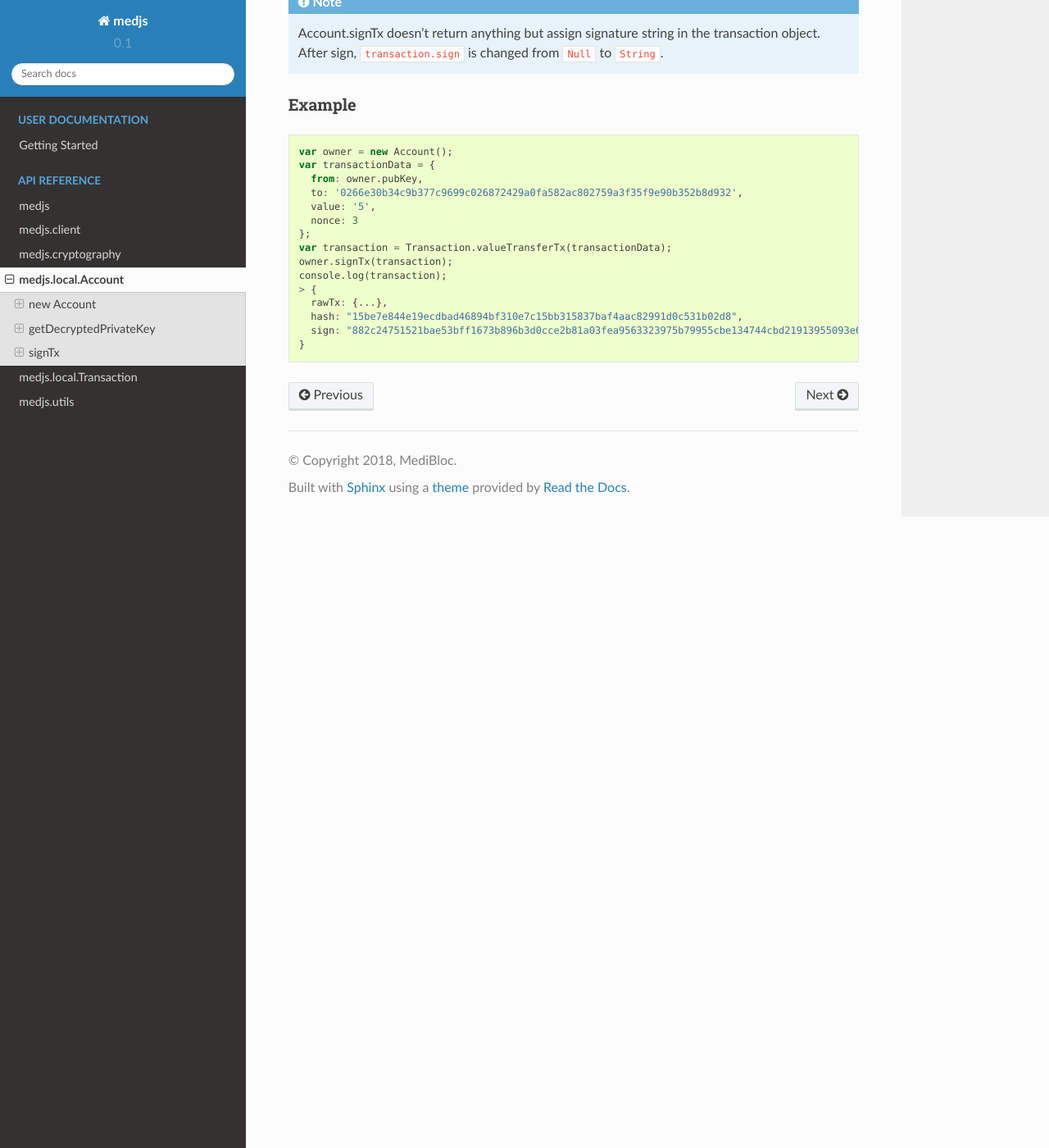
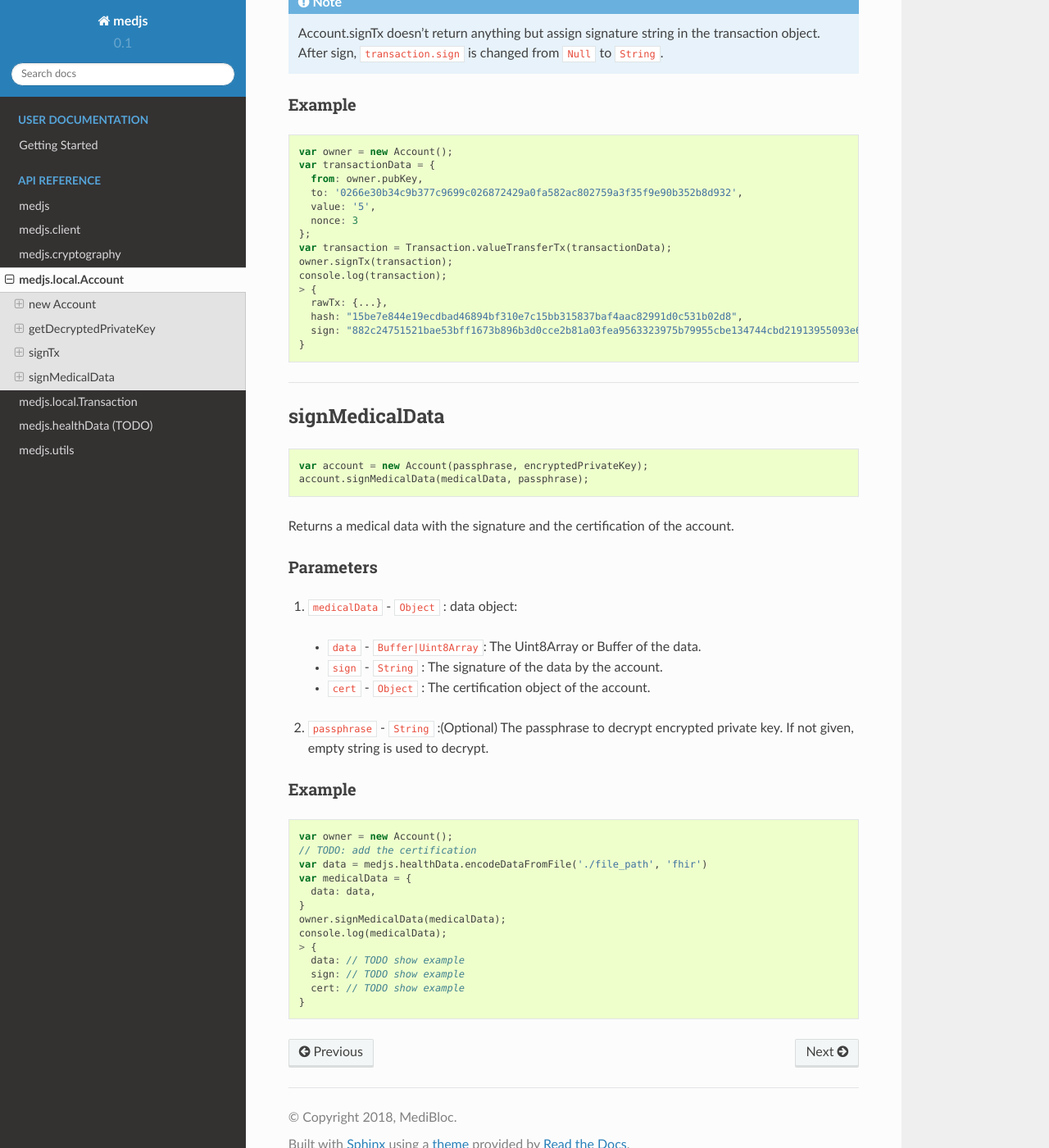
Before and after one commit to medibloc/panacea-js-old, a Sphinx documentation site: the page built from docs/medjs-account.rst, in a window 1280 px wide and 1400 px high, scrolled down 3048 px. Shown: the whole window at 82% size. Built offline with Sphinx 7.4.7 and the Read the Docs theme 2.0.0, drawn with Linux system fonts in a browser that asks for light colours; pages that are not in the unit, such as notebooks, are missing from menus.

Commit message:
Add healthdata doc

```diff
--- a/docs/index.rst
+++ b/docs/index.rst
@@ -27,5 +27,6 @@ Contents:
     medjs-cryptography
     medjs-account
     medjs-transaction
+    medjs-healthData
     medjs-storage
     medjs-utils
--- a/docs/medjs-account.rst
+++ b/docs/medjs-account.rst
@@ -157,3 +157,46 @@ Example
     hash: "15be7e844e19ecdbad46894bf310e7c15bb315837baf4aac82991d0c531b02d8",
     sign: "882c24751521bae53bff1673b896b3d0cce2b81a03fea9563323975b79955cbe134744cbd21913955093e60c8d56d3884d7863db88b5393135f667f510fcceb200"
   }
+
+---------------------------------------------------------------------------
+
+signMedicalData
+=========================
+
+.. code-block:: javascript
+
+  var account = new Account(passphrase, encryptedPrivateKey);
+  account.signMedicalData(medicalData, passphrase);
+
+Returns a medical data with the signature and the certification of the account.
+
+----------
+Parameters
+----------
+
+1. ``medicalData`` - ``Object`` : data object:
+  - ``data`` - ``Buffer|Uint8Array``: The Uint8Array or Buffer of the data.
+  - ``sign`` -  ``String`` : The signature of the data by the account.
+  - ``cert`` - ``Object`` : The certification object of the account.
+
+2. ``passphrase`` - ``String`` :(Optional) The passphrase to decrypt encrypted private key. If not given, empty string is used to decrypt.
+
+-------
+Example
+-------
+
+.. code-block:: javascript
+
+  var owner = new Account();
+  // TODO: add the certification
+  var data = medjs.healthData.encodeDataFromFile('./file_path', 'fhir')
+  var medicalData = {
+    data: data,
+  }
+  owner.signMedicalData(medicalData);
+  console.log(medicalData);
+  > {
+    data: // TODO show example
+    sign: // TODO show example
+    cert: // TODO show example
+  }
```
Also changed, not shown: docs/medjs-healthData.rst (added, +88 -0 lines).
